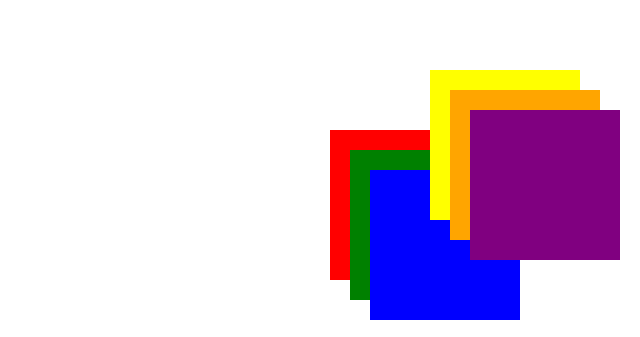
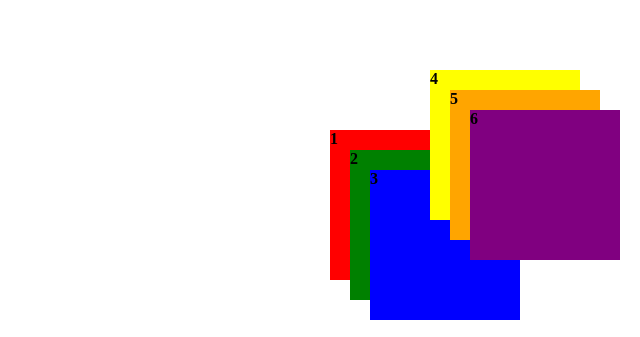
Before and after one commit to ziyezhu92/seainfo6150, a plain HTML site: page examples/week-6/css.html in a window 1280 px wide. Shown: the part 460-797 px from the top of the page, 640-1280 px from the left. Drawn offline with Linux system fonts and the light colour scheme.

Commit message:
change z-index comments

```diff
--- a/examples/week-6/css.html
+++ b/examples/week-6/css.html
@@ -51,7 +51,6 @@
         background-color: orange;
         bottom: 40px;
         right: 40px;
-        // orange above everything else
         // z-index: 2;
       }
       .purple {
@@ -66,7 +65,6 @@
       }
       #z-index2 {
         bottom: 60px;
-        // new stacking context
         // z-index: 1;
       }
 
@@ -84,15 +82,15 @@
       &numero;
     </div>
     <section id="z-index1" class="z-index">
-      <div class="red"></div>
-      <div class="green"></div>
-      <div class="blue"></div>
+      <div class="red">1</div>
+      <div class="green">2</div>
+      <div class="blue">3</div>
     </section>
 
     <section id="z-index2" class="z-index">
-      <div class="yellow"></div>
-      <div class="orange"></div>
-      <div class="purple"></div>
+      <div class="yellow">4</div>
+      <div class="orange">5</div>
+      <div class="purple">6</div>
     </section>
 
   </body>
```
